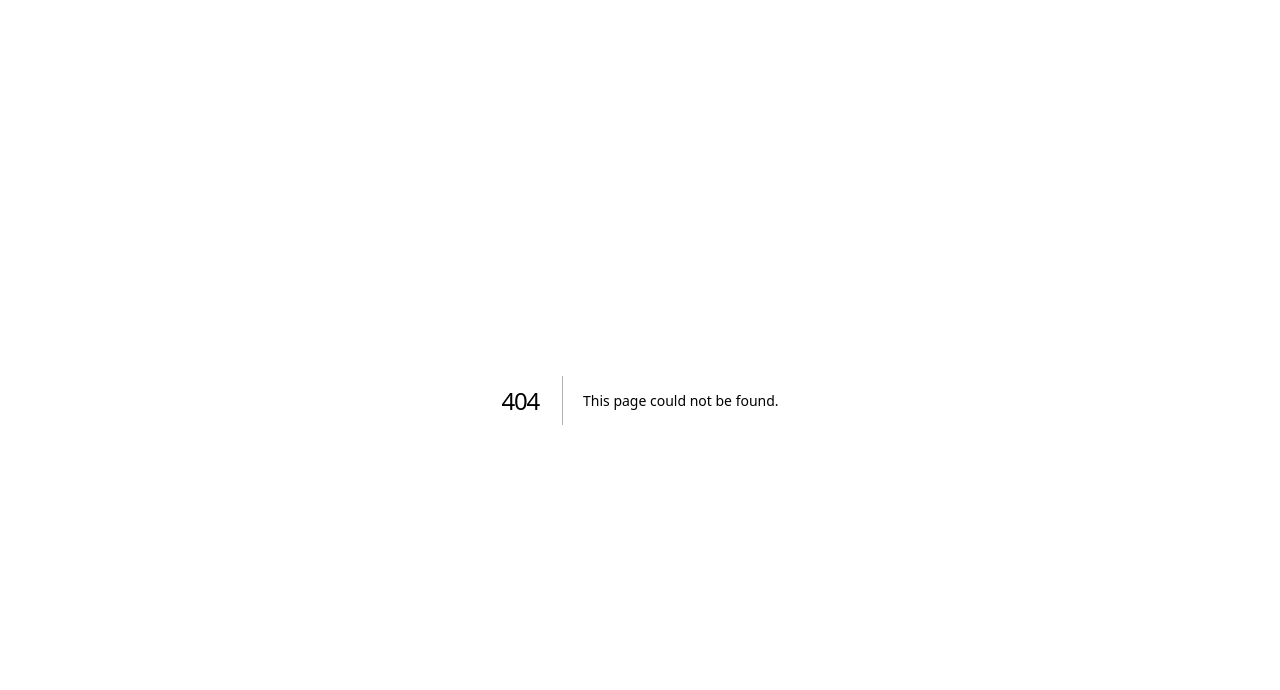
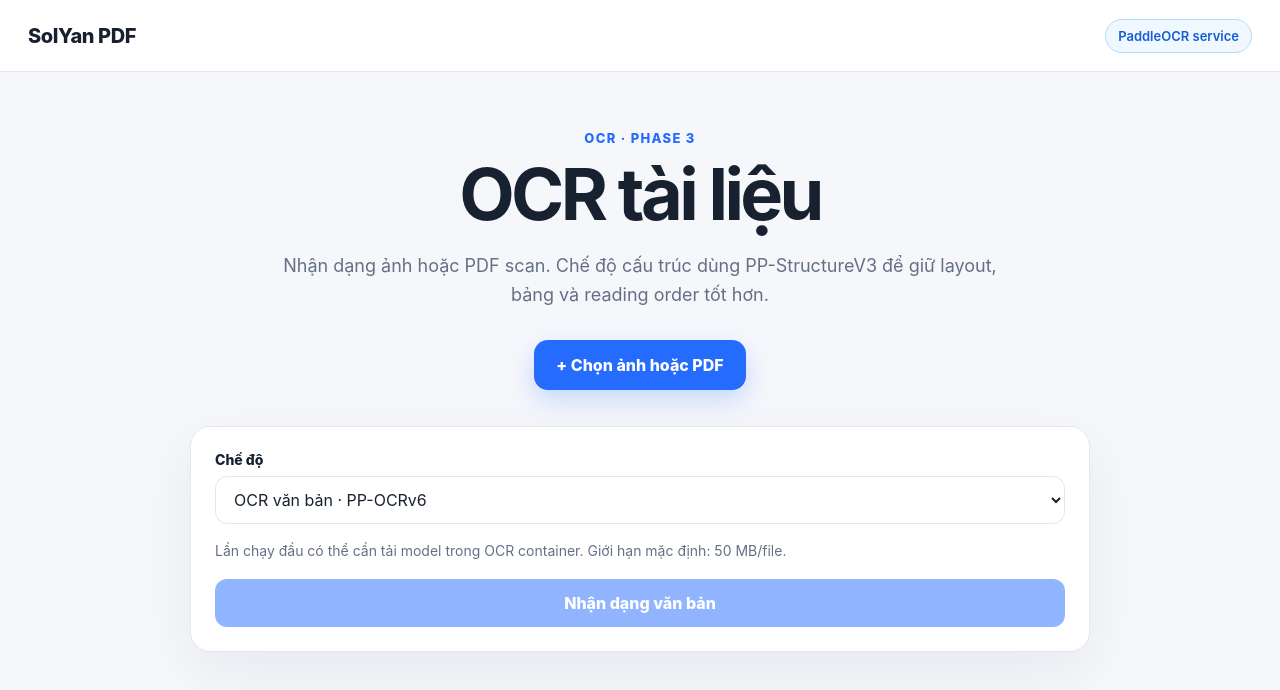
Before and after one commit to solyan842/SolYan-PDF, a Next.js app in the folder frontend/: page /ocr in a window 1280 px wide. Before the commit this address had no page. Shown: the top 690 px of the page. Built offline with nearby package versions, Linux system fonts and the light colour scheme; no server answers.

Commit message:
feat: add OCR and structured document frontend

```diff
--- /dev/null
+++ b/frontend/app/ocr/page.tsx
@@ -0,0 +1,87 @@
+'use client';
+
+import { ChangeEvent, useMemo, useState } from 'react';
+
+const API_BASE = process.env.NEXT_PUBLIC_API_URL ?? 'http://localhost:8000';
+type Mode = 'text' | 'structured';
+
+type OcrResponse = {
+  mode?: string;
+  text?: string;
+  markdown?: string;
+  pages?: unknown[];
+};
+
+function downloadText(content: string, filename: string, type: string) {
+  const blob = new Blob([content], { type });
+  const url = URL.createObjectURL(blob);
+  const anchor = document.createElement('a');
+  anchor.href = url;
+  anchor.download = filename;
+  document.body.appendChild(anchor);
+  anchor.click();
+  anchor.remove();
+  URL.revokeObjectURL(url);
+}
+
+export default function OcrPage() {
+  const [file, setFile] = useState<File | null>(null);
+  const [mode, setMode] = useState<Mode>('text');
+  const [busy, setBusy] = useState(false);
+  const [error, setError] = useState('');
+  const [result, setResult] = useState<OcrResponse | null>(null);
+
+  const primaryOutput = useMemo(() => {
+    if (!result) return '';
+    if (mode === 'structured' && result.markdown) return result.markdown;
+    if (result.text) return result.text;
+    return JSON.stringify(result.pages ?? [], null, 2);
+  }, [mode, result]);
+
+  function onFile(event: ChangeEvent<HTMLInputElement>) {
+    setFile(event.target.files?.[0] ?? null);
+    setError('');
+    setResult(null);
+  }
+
+  async function runOcr() {
+    if (!file) return;
+    setBusy(true);
+    setError('');
+    setResult(null);
+    try {
+      const body = new FormData();
+      body.append('file', file);
+      const response = await fetch(`${API_BASE}/ocr/${mode}`, { method: 'POST', body });
+      const payload = await response.json();
+      if (!response.ok) throw new Error(payload.detail ?? `HTTP ${response.status}`);
+      setResult(payload);
+    } catch (cause) {
+      setError(cause instanceof Error ? cause.message : 'Không thể OCR tài liệu.');
+    } finally {
+      setBusy(false);
+    }
+  }
+
+  return <main className="shell">
+    <header className="topbar"><a className="brand" href="/">SolYan PDF</a><div className="privacy-pill server-pill">PaddleOCR service</div></header>
+    <section className="hero compact-hero">
+      <p className="eyebrow">OCR · PHASE 3</p>
+      <h1>OCR tài liệu</h1>
+      <p className="subtitle">Nhận dạng ảnh hoặc PDF scan. Chế độ cấu trúc dùng PP-StructureV3 để giữ layout, bảng và reading order tốt hơn.</p>
+      <label className="picker"><input type="file" accept="application/pdf,image/png,image/jpeg,image/webp,image/tiff,image/bmp,.pdf,.png,.jpg,.jpeg,.webp,.tif,.tiff,.bmp" onChange={onFile}/><span>+ Chọn ảnh hoặc PDF</span></label>
+    </section>
+    <section className="workspace form-workspace">
+      <label className="field"><span>Chế độ</span><select value={mode} onChange={(e)=>setMode(e.target.value as Mode)}><option value="text">OCR văn bản · PP-OCRv6</option><option value="structured">Phân tích cấu trúc · PP-StructureV3</option></select></label>
+      {file && <p className="selected-file">Đã chọn: <strong>{file.name}</strong> · {(file.size / 1024 / 1024).toFixed(1)} MB</p>}
+      <p className="hint">Lần chạy đầu có thể cần tải model trong OCR container. Giới hạn mặc định: 50 MB/file.</p>
+      {error && <div className="error">{error}</div>}
+      <button className="merge-button" type="button" onClick={runOcr} disabled={!file || busy}>{busy ? 'Đang nhận dạng…' : mode === 'text' ? 'Nhận dạng văn bản' : 'Phân tích tài liệu'}</button>
+    </section>
+
+    {result && <section className="workspace ocr-output">
+      <div className="workspace-head"><div><h2>Kết quả</h2><p>{result.pages?.length ?? 0} trang/kết quả</p></div><div className="row-actions text-actions"><button type="button" onClick={()=>downloadText(primaryOutput, mode === 'structured' ? 'solyan-ocr.md' : 'solyan-ocr.txt', 'text/plain;charset=utf-8')}>TXT/MD</button><button type="button" onClick={()=>downloadText(JSON.stringify(result.pages ?? [], null, 2), 'solyan-ocr.json', 'application/json')}>JSON</button></div></div>
+      <pre>{primaryOutput || 'Không tìm thấy nội dung văn bản.'}</pre>
+    </section>}
+  </main>;
+}
```
